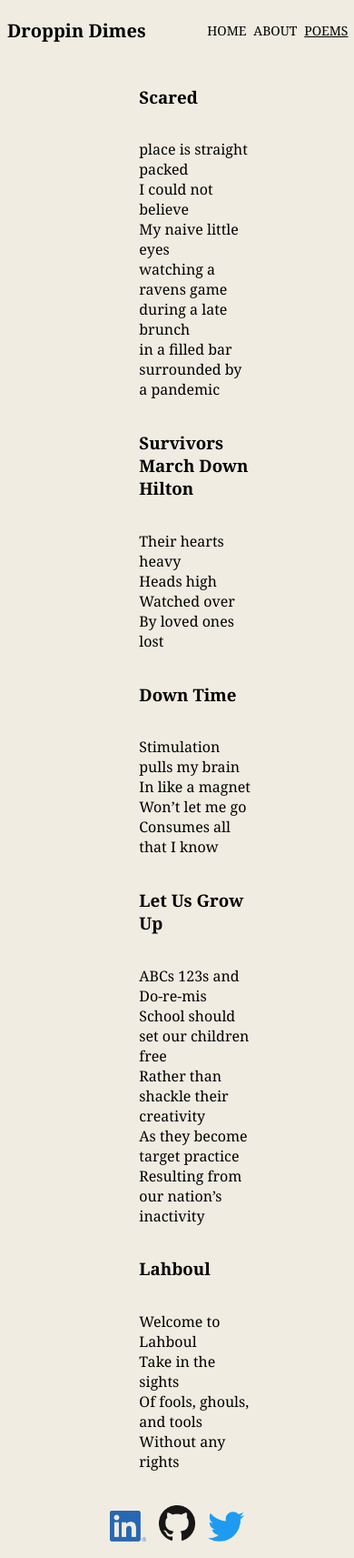
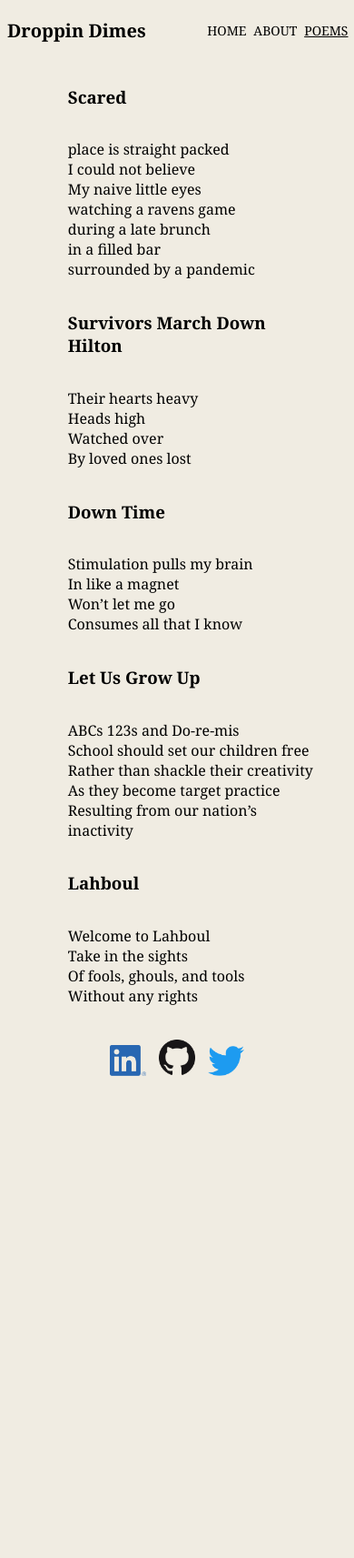
Before and after one commit to jmathena1/droppin-dimes, a Jekyll site: the page built from docs/blog-droppin-dimes.html, in a window 390 px wide. Shown: the whole page at 91% size. Built offline with Jekyll 4.4.1, drawn with Linux system fonts in a browser that asks for light colours; after the commit the page ends 1201 px from its top, so only the background shows below that.

Commit message:
fix mobile posts page

```diff
--- a/docs/_sass/main.scss
+++ b/docs/_sass/main.scss
@@ -39,6 +39,9 @@ greek villa - #F0ECE2
 		width: 75% !important;
 	}
 	.about-page-content {
+		width: 75% !important;
+	}
+	.post-menu {
 		width: 75% !important;
 	}
 }
```
Also changed, not shown: 2 other files.
